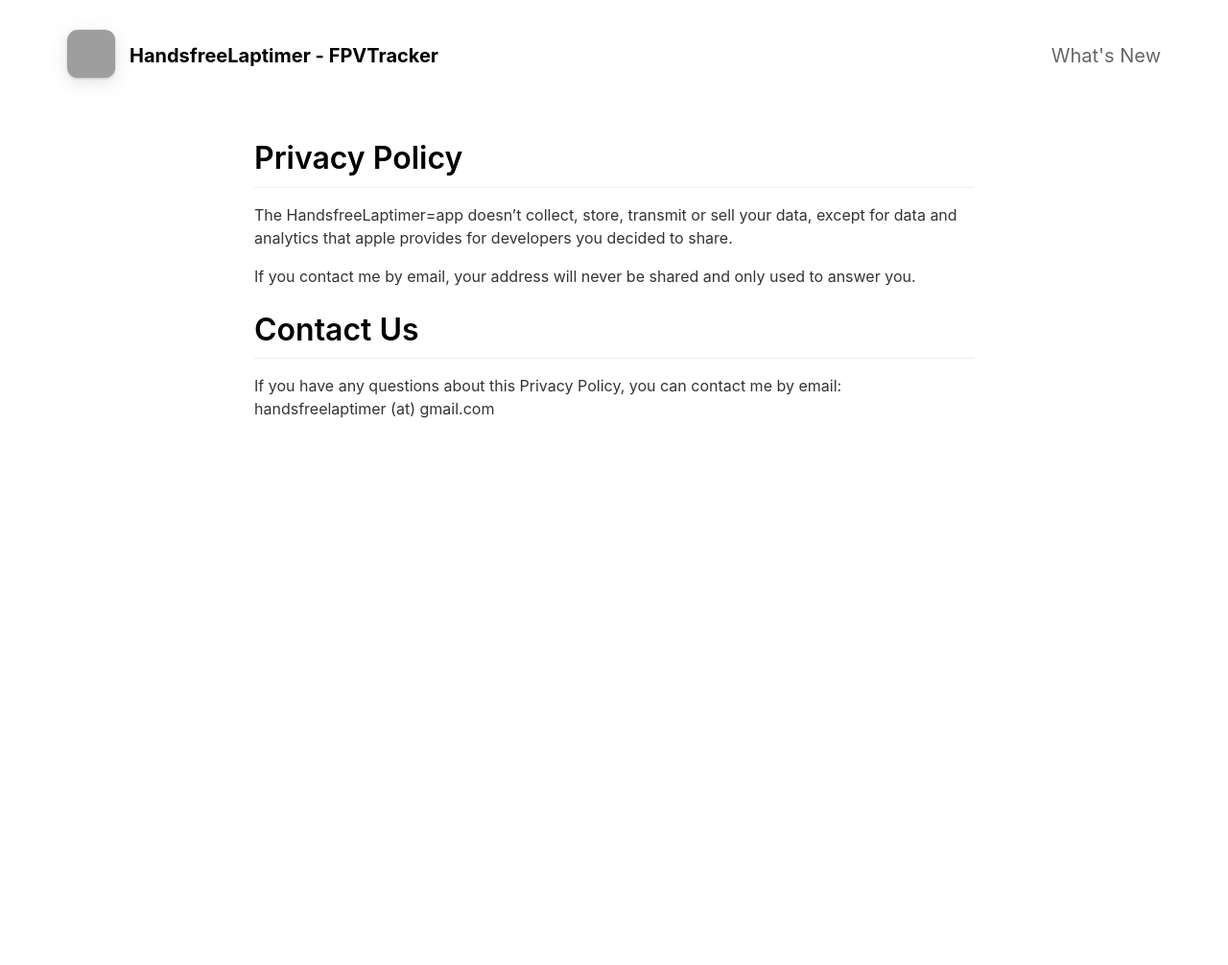
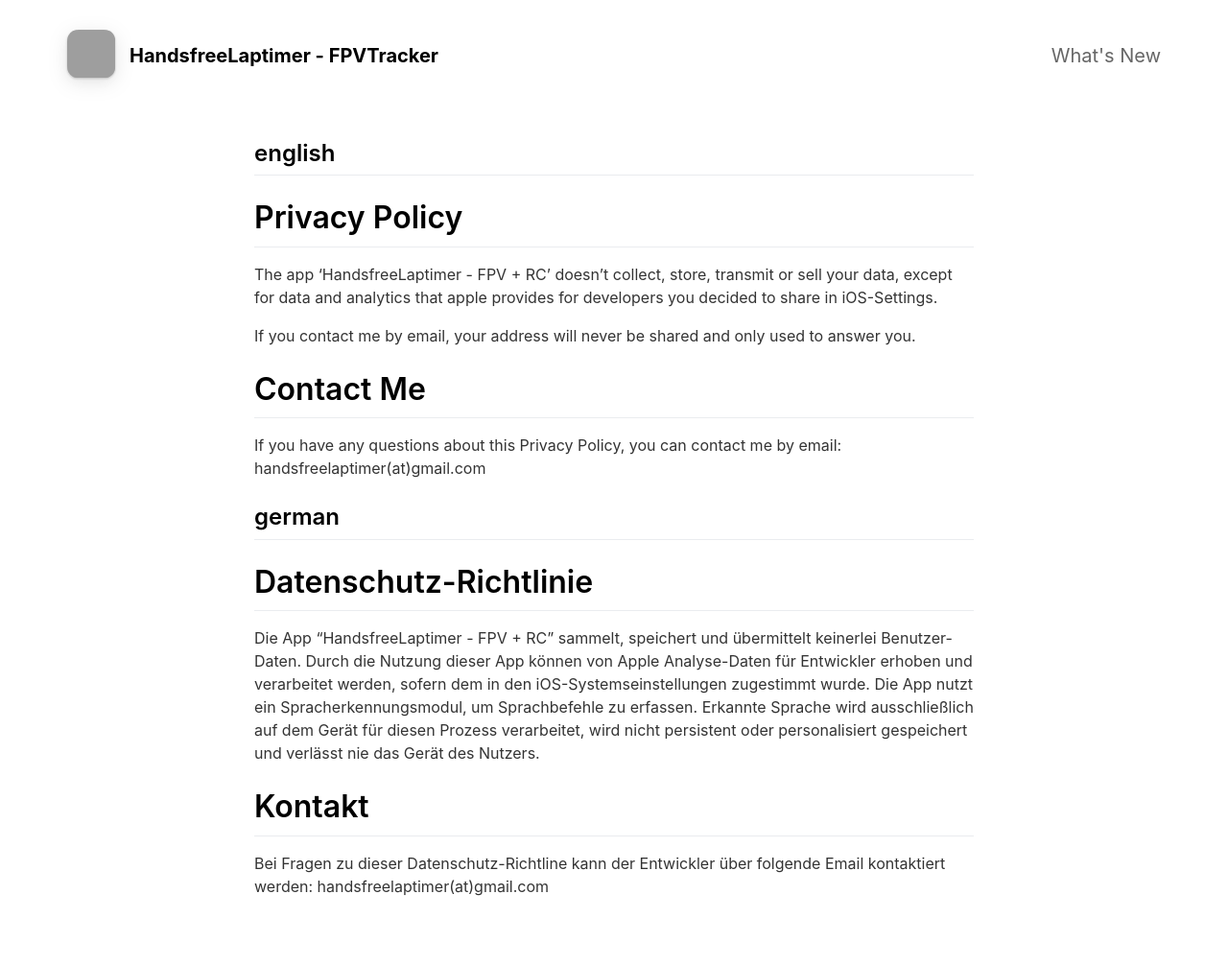
Before and after one commit to MatsWiese/laptimerpage, a Jekyll site: the page built from _pages/privacypolicy.md, in a window 1280 px wide. Shown: the whole page at 96% size. Built offline with Jekyll 4.4.1, drawn with Linux system fonts in a browser that asks for light colours; nearby versions of some CDN libraries; before the commit the page ends 900 px from its top, so only the background shows below that; grey boxes are pictures that could not be loaded.

Commit message:
Update privacypolicy.md

```diff
--- a/_pages/privacypolicy.md
+++ b/_pages/privacypolicy.md
@@ -4,11 +4,23 @@ title: Privacy Policy
 inclue_in_header: false
 ---
 
+## english
+
 # Privacy Policy
-The HandsfreeLaptimer=app doesn't collect, store, transmit or sell your data, except for data and analytics that apple provides for developers you decided to share.
+The app 'HandsfreeLaptimer - FPV + RC' doesn't collect, store, transmit or sell your data, except for data and analytics that apple provides for developers you decided to share in iOS-Settings.
 
 If you contact me by email, your address will never be shared and only used to answer you.
 
-# Contact Us
+# Contact Me
 If you have any questions about this Privacy Policy, you can contact me by email:
-handsfreelaptimer (at) gmail.com
+handsfreelaptimer(at)gmail.com
+
+## german
+
+# Datenschutz-Richtlinie
+Die App "HandsfreeLaptimer - FPV + RC" sammelt, speichert und übermittelt keinerlei Benutzer-Daten. Durch die Nutzung dieser App können von Apple Analyse-Daten für Entwickler erhoben und verarbeitet werden, sofern dem in den iOS-Systemseinstellungen zugestimmt wurde.
+Die App nutzt ein Spracherkennungsmodul, um Sprachbefehle zu erfassen. Erkannte Sprache wird ausschließlich auf dem Gerät für diesen Prozess verarbeitet, wird nicht persistent oder personalisiert gespeichert und verlässt nie das Gerät des Nutzers.
+
+# Kontakt
+Bei Fragen zu dieser Datenschutz-Richtline kann der Entwickler über folgende Email kontaktiert werden:
+handsfreelaptimer(at)gmail.com
```
